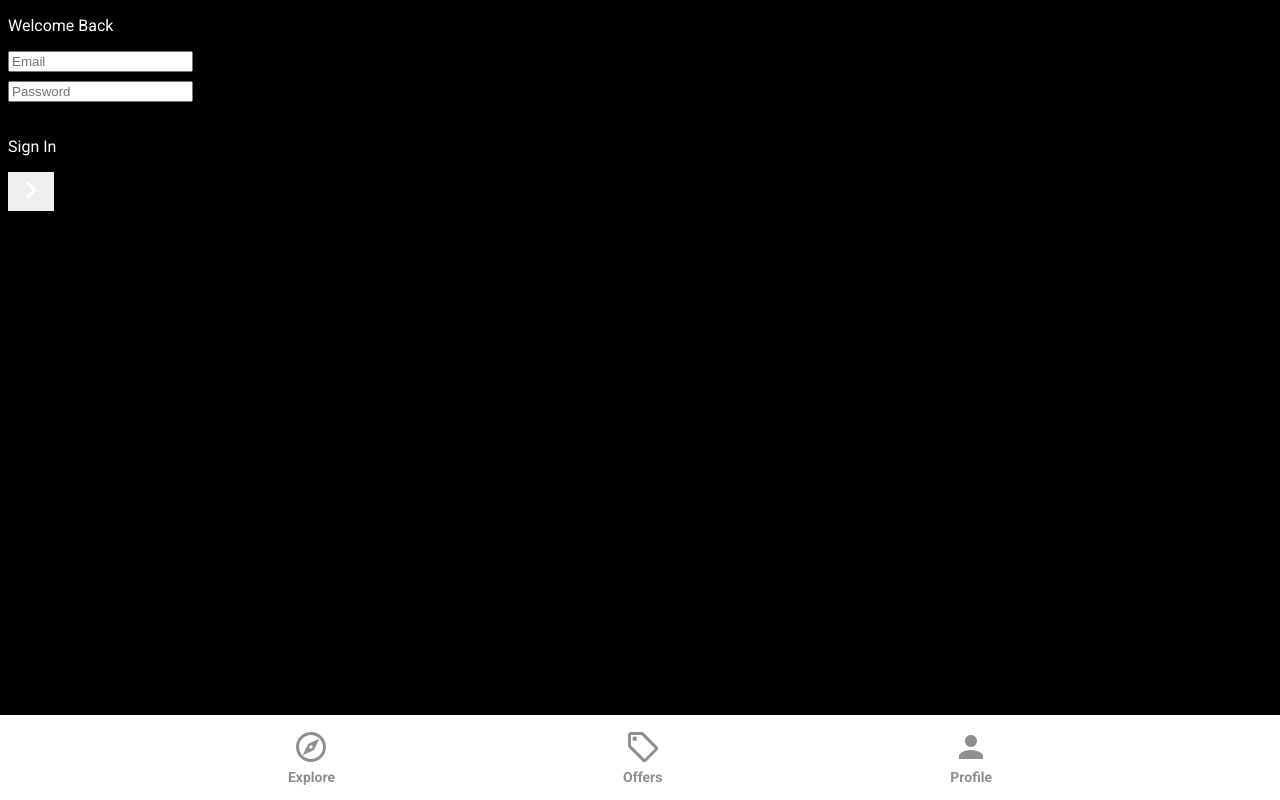
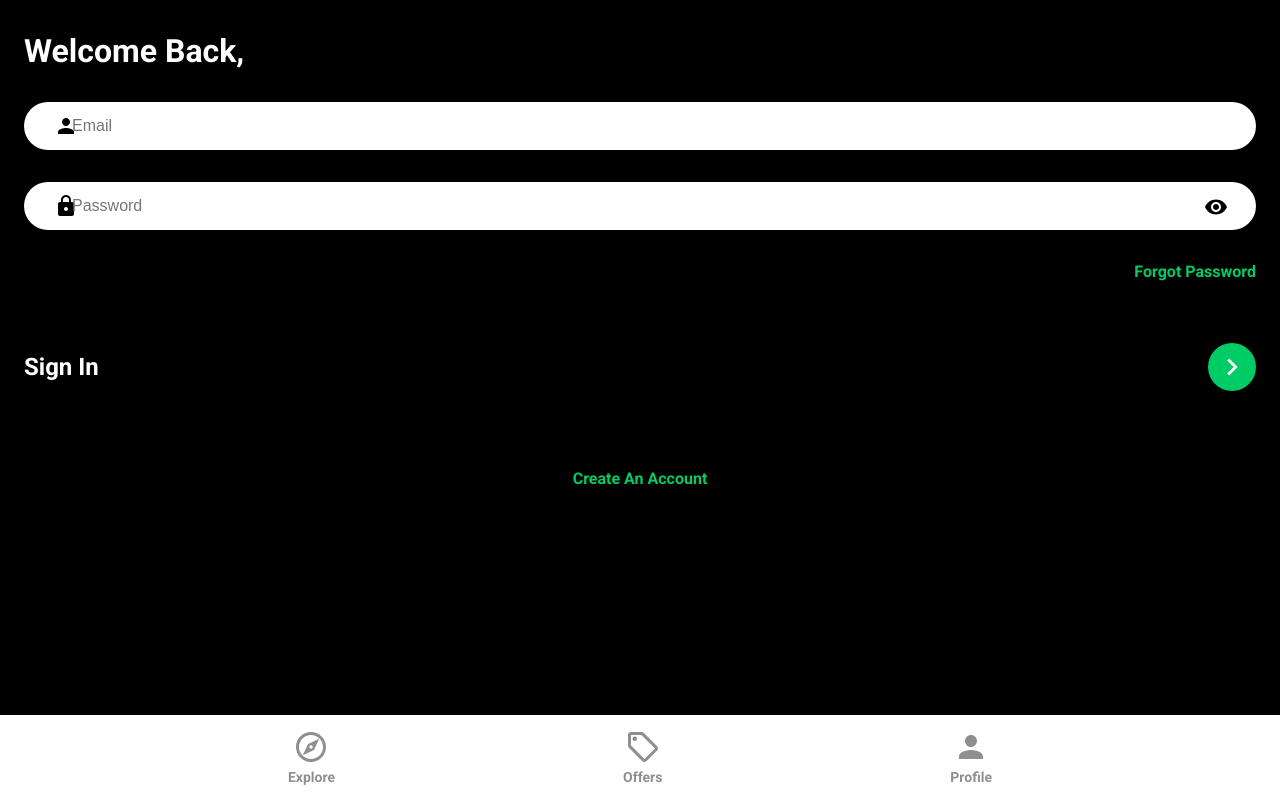
Before and after one commit to oscar-ct/react-dream-cars, a React (Create React App) app: page /sign-in in a window 1280 px wide. Built offline with nearby package versions, Linux system fonts and the light colour scheme.

Commit message:
feat: styled sign in page

```diff
--- a/src/index.css
+++ b/src/index.css
@@ -96,11 +96,25 @@ button {
     margin-bottom: 2rem;
     background: url('./assets/svg/personIcon.svg') #ffffff 2.5% center no-repeat;
 }
+.password-input {
+    margin-bottom: 2rem;
+    background: url('./assets/svg/lockIcon.svg') #ffffff 2.5% center no-repeat;
+}
 .forgot-password-link {
     cursor: pointer;
     color: #00cc66;
     font-weight: 600;
     text-align: right;
+}
+.password-input-div {
+    position: relative;
+}
+.show-password {
+    cursor: pointer;
+    position: absolute;
+    top: -4%;
+    right: 1%;
+    padding: 1rem;
 }
 
 .sign-in-bar,
@@ -126,3 +140,11 @@ button {
     background-color: #00cc66;
     border-radius: 50%;
 }
+
+.register-link {
+    margin-top: 4rem;
+    color: #00cc66;
+    font-weight: 600;
+    text-align: center;
+    margin-bottom: 3rem;
+}
--- a/src/pages/SignIn.jsx
+++ b/src/pages/SignIn.jsx
@@ -38,35 +38,46 @@ const SignIn = () => {
 
     return (
         <>
-            <div>
+            <div className={"page-container"}>
                 <header>
-                    <p>Welcome Back</p>
+                    <p className={"page-header"}>Welcome Back,</p>
                 </header>
                 <form onSubmit={submitSignIn}>
                     <input
+                        className={"email-input"}
                         autoComplete={"username"}
                         type={"email"}
                         placeholder={"Email"}
                         id={"email"}
                         value={email}
                         onChange={onCredentialChange}/>
-                    <div>
+                    <div className={"password-input-div"}>
                         <input
+                            className={"password-input"}
                             autoComplete={"current-password"}
                             type={ showPassword ? "text" : "password"}
                             placeholder={"Password"}
                             id={"password"}
                             value={password}
                             onChange={onCredentialChange}/>
-                        <img src={visibilityIcon} alt={"show password"} onClick={() => setShowPassword(prevState => !prevState)}/>
+                        <img
+                            src={visibilityIcon}
+                            alt={"show password"}
+                            onClick={() => setShowPassword(prevState => !prevState)}
+                            className={"show-password"}
+                        />
                     </div>
-                    <Link to={"/forgot-password"}>Forgot Password</Link>
-                    <div>
-                        <p>Sign In</p>
-                        <button><ArrowRightIcon fill={"white"} width={"34px"} height={"34px"} /></button>
+                    <Link className={"forgot-password-link"} to={"/forgot-password"}>Forgot Password
+                    </Link>
+                    <div className={"sign-in-bar"}>
+                        <p className={"sign-in-text"}>Sign In
+                        </p>
+                        <button className={"sign-in-button"}>
+                            <ArrowRightIcon fill={"white"} width={"34px"} height={"34px"} />
+                        </button>
                     </div>
                 </form>
-                <Link to={"/sign-up"}>Create An Account</Link>
+                <Link to={"/sign-up"} className={"register-link"}>Create An Account</Link>
             </div>
         </>
     );
```
